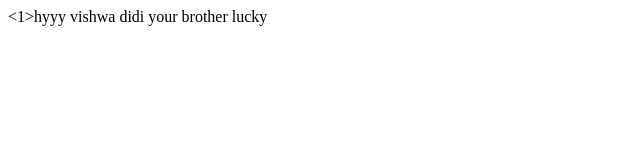
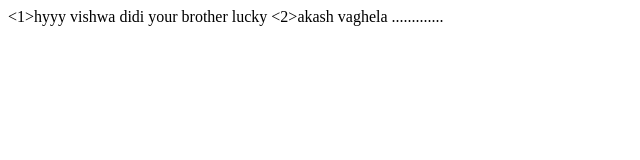
Before and after one commit to GaurangJ8/Lucky, a plain HTML site: page index.html in a window 1280 px wide. Shown: the whole page, without its empty margins (0-640 px from the left). Drawn offline with Linux system fonts and the light colour scheme.

Commit message:
second commit

```diff
--- a/index.html
+++ b/index.html
@@ -7,5 +7,6 @@
 </head>
 <body>
     <1>hyyy vishwa didi your brother lucky </1>
+    <2>akash vaghela .............</2>
 </body>
 </html>
```
